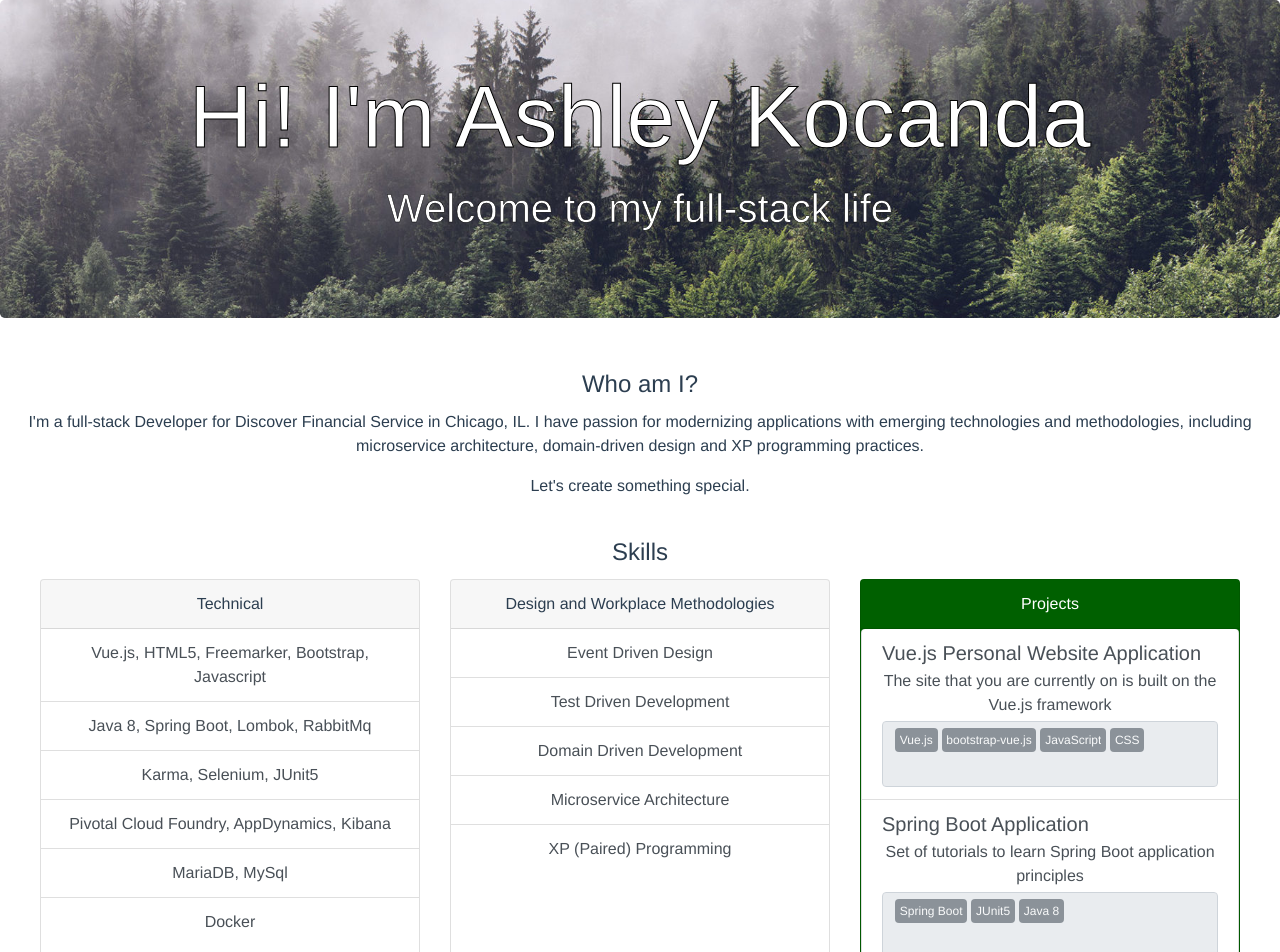
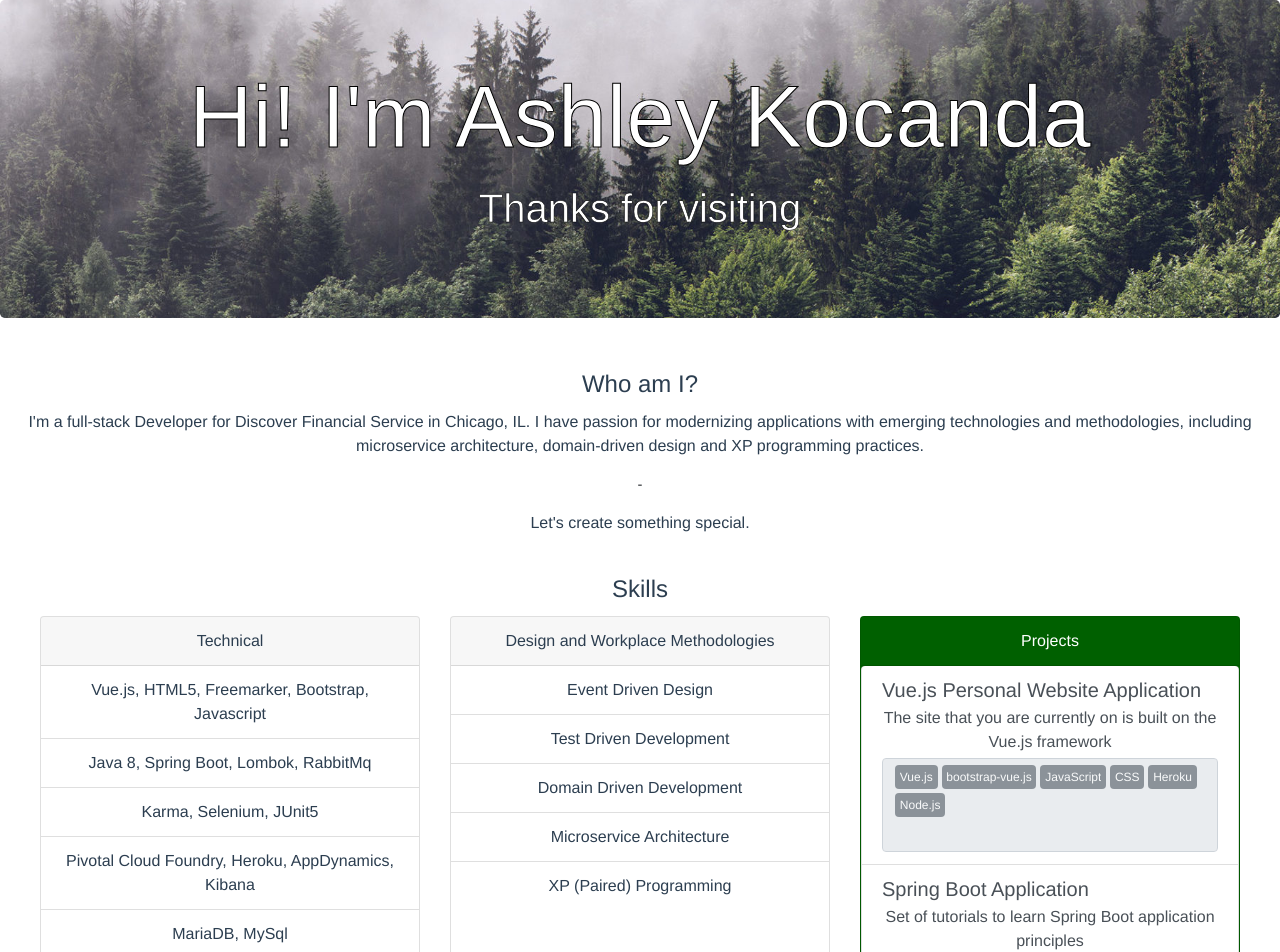
Before and after one commit to akocanda/VuePersonalSiteApplication, a Vue app: page / in a window 1280 px wide. Shown: the top 952 px of the page. Built offline with nearby package versions, Linux system fonts and the light colour scheme.

Commit message:
Fix technical and methodologies sections underneath the Skills page will no longer be clickable

```diff
--- a/src/components/aboutMe/AboutMe.vue
+++ b/src/components/aboutMe/AboutMe.vue
@@ -6,6 +6,7 @@
                       I have passion for modernizing applications with emerging technologies and methodologies,
                       including microservice architecture, domain-driven design and XP programming practices.
         </b-card-text>
+        <pre>-</pre>
         <b-card-text>
             Let's create something special.
         </b-card-text>
--- a/src/components/header/Header.vue
+++ b/src/components/header/Header.vue
@@ -1,5 +1,5 @@
 <template>
-    <b-jumbotron header="Hi! I'm Ashley Kocanda" lead="Welcome to my full-stack life"></b-jumbotron>
+    <b-jumbotron header="Hi! I'm Ashley Kocanda" lead="Thanks for visiting"></b-jumbotron>
 </template>
 
 <script>
--- a/src/components/skills/Skills.vue
+++ b/src/components/skills/Skills.vue
@@ -4,21 +4,21 @@
         <b-card-group deck>
             <b-card no-body header="Technical">
                 <b-list-group flush>
-                    <b-list-group-item href="#">Vue.js, HTML5, Freemarker, Bootstrap, Javascript</b-list-group-item>
-                    <b-list-group-item href="#">Java 8, Spring Boot, Lombok, RabbitMq</b-list-group-item>
-                    <b-list-group-item href="#">Karma, Selenium, JUnit5</b-list-group-item>
-                    <b-list-group-item href="#">Pivotal Cloud Foundry, AppDynamics, Kibana</b-list-group-item>
-                    <b-list-group-item href="#">MariaDB, MySql</b-list-group-item>
-                    <b-list-group-item href="#">Docker</b-list-group-item>
+                    <b-list-group-item>Vue.js, HTML5, Freemarker, Bootstrap, Javascript</b-list-group-item>
+                    <b-list-group-item>Java 8, Spring Boot, Lombok, RabbitMq</b-list-group-item>
+                    <b-list-group-item>Karma, Selenium, JUnit5</b-list-group-item>
+                    <b-list-group-item>Pivotal Cloud Foundry, Heroku, AppDynamics, Kibana</b-list-group-item>
+                    <b-list-group-item>MariaDB, MySql</b-list-group-item>
+                    <b-list-group-item>Docker</b-list-group-item>
                 </b-list-group>
             </b-card>
             <b-card no-body header="Design and Workplace Methodologies">
                 <b-list-group flush>
-                    <b-list-group-item href="#">Event Driven Design</b-list-group-item>
-                    <b-list-group-item href="#">Test Driven Development</b-list-group-item>
-                    <b-list-group-item href="#">Domain Driven Development</b-list-group-item>
-                    <b-list-group-item href="#">Microservice Architecture</b-list-group-item>
-                    <b-list-group-item href="#">XP (Paired) Programming</b-list-group-item>
+                    <b-list-group-item>Event Driven Design</b-list-group-item>
+                    <b-list-group-item>Test Driven Development</b-list-group-item>
+                    <b-list-group-item>Domain Driven Development</b-list-group-item>
+                    <b-list-group-item>Microservice Architecture</b-list-group-item>
+                    <b-list-group-item>XP (Paired) Programming</b-list-group-item>
                 </b-list-group>
             </b-card>
             <b-card no-body header="Projects" style="background-color: darkgreen; color: white;">
@@ -37,7 +37,7 @@
                                 disabled
                         ></b-form-tags>
                     </b-list-group-item>
-                    <b-list-group-item href="https://github.com/akocanda/VuePersonalSiteApplication" class="flex-column align-items-start">
+                    <b-list-group-item href="https://github.com/akocanda/spring-boot" class="flex-column align-items-start">
                         <div class="d-flex w-100 justify-content-between">
                             <h5 class="mb-1">Spring Boot Application</h5>
                         </div>
@@ -63,7 +63,7 @@
         },
         data() {
               return {
-                personalWebsiteTools: ['Vue.js', 'bootstrap-vue.js', 'JavaScript', 'CSS'],
+                personalWebsiteTools: ['Vue.js', 'bootstrap-vue.js', 'JavaScript', 'CSS', 'Heroku', 'Node.js'],
                 springBootTools: ['Spring Boot', 'JUnit5', 'Java 8']
         }
     }};
```
